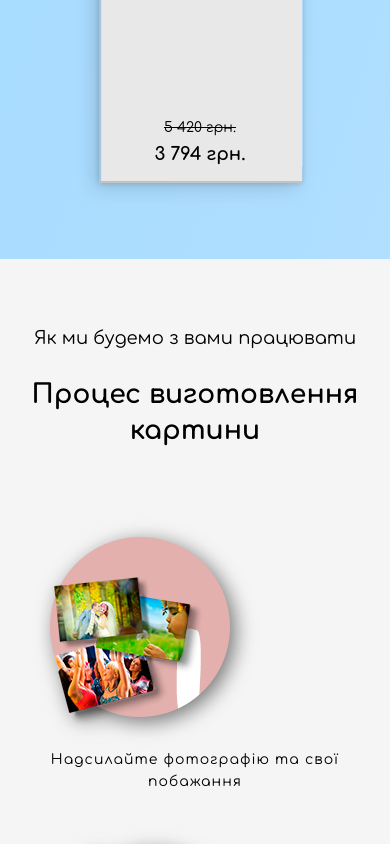
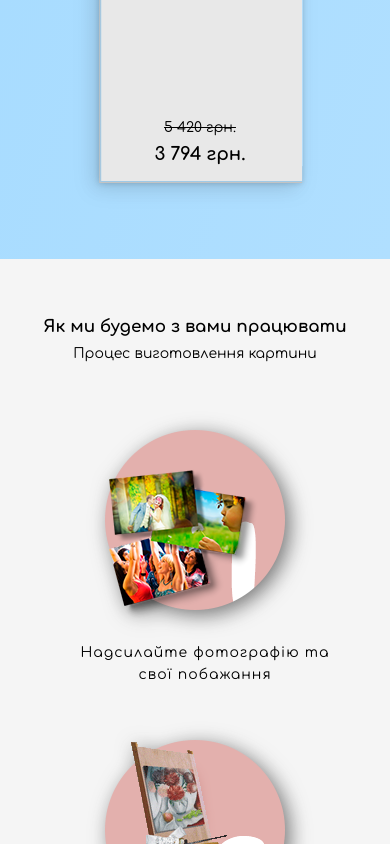
Before and after one commit to gnatuk2312/palens-art-house, a website built with Parcel: page src/index.html in a window 390 px wide. Shown: the part 11156-12000 px from the top of the page. Built offline with nearby package versions, Linux system fonts and the light colour scheme; files whose address does not match are found by name.

Commit message:
адаптив .process

```diff
--- a/src/sass/_example.scss
+++ b/src/sass/_example.scss
@@ -852,6 +852,8 @@ body {
 
 .process {
 	margin-top: 70px;
+	display: flex;
+	flex-direction: column;
 	&__title {
 		text-align: center;
 	}
--- a/src/sass/_responsive.scss
+++ b/src/sass/_responsive.scss
@@ -780,6 +780,143 @@
 }
 //section---------.sizes-----------
 
+//section---------.process-----------
+@media (max-width: 995px) {
+	.process {
+		&__items {
+			padding: 0px 20px 0px 0px;
+			margin-right: 10px;
+		}
+	}
+}
+@media (max-width: 799px) {
+	.process {
+		margin-top: 30px;
+		&__items {
+			padding: 0px 20px 0px 40px;
+			margin-right: 10px;
+		}
+		&__image-1 {
+			padding-top: 18px;
+			padding-left: 30px;
+		}
+		&__image-2 {
+			padding-top: 18px;
+			padding-left: 30px;
+		}
+		&__image-3 {
+			padding-left: 36px;
+		}
+		&__image-4 {
+			padding-top: 20px;
+			padding-left: 30px;
+		}
+		&__image-5 {
+			padding-top: 20px;
+			padding-left: 30px;
+		}
+		&__image-6 {
+			padding-left: 10px;
+		}
+	}
+}
+@media (max-width: 709px) {
+	.process {
+		&__items {
+			padding: 0px 20px 0px 40px;
+			margin-right: 10px;
+		}
+		&__image-1 {
+			padding-top: 18px;
+			padding-left: 0px;
+		}
+		&__image-2 {
+			padding-top: 18px;
+			padding-left: 20px;
+		}
+		&__image-3 {
+			padding-left: 6px;
+		}
+		&__image-4 {
+			padding-top: 20px;
+			padding-left: 20px;
+		}
+		&__image-5 {
+			padding-top: 20px;
+			padding-left: 0px;
+		}
+		&__image-6 {
+			padding-left: 0px;
+		}
+	}
+}
+@media (max-width: 579px) {
+	.process {
+		align-items: center;
+		margin-top: 60px;
+		&__title {
+			font-size: 1.5rem;
+			font-weight: 700;
+		}
+
+		&__subtitle {
+			padding-top: 10px;
+			font-size: 1.2rem;
+			font-weight: 400;
+		}
+		&__items {
+			padding: 0px 20px 0px 40px;
+			margin-top: 20px;
+			margin-right: 10px;
+		}
+		&__item {
+			img {
+				left: 10px;
+			}
+			p {
+				left: -20px;
+				min-width: 300px;
+			}
+		}
+		&__image-1 {
+			padding-top: 18px;
+			padding-left: 20px;
+		}
+		&__image-2 {
+			padding-top: 18px;
+			padding-left: 20px;
+		}
+		&__image-3 {
+			padding-left: 16px;
+		}
+		&__image-4 {
+			padding-top: 20px;
+			padding-left: 20px;
+		}
+		&__image-5 {
+			padding-top: 20px;
+			padding-left: 20px;
+		}
+		&__image-6 {
+			padding-left: 0px;
+		}
+	}
+}
+@media (max-width: 441px) {
+	.process {
+		&__title {
+			padding: 0px 20px;
+			font-size: 1.2rem;
+		}
+
+		&__subtitle {
+			padding: 0px 20px;
+			font-size: 1rem;
+		}
+	}
+}
+//section---------.process-----------
+
 //-------------footer---------------
 @media (max-width: 1054px) {
 	footer {
```
